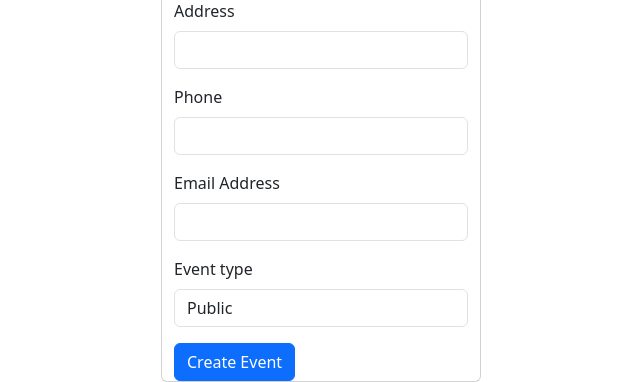
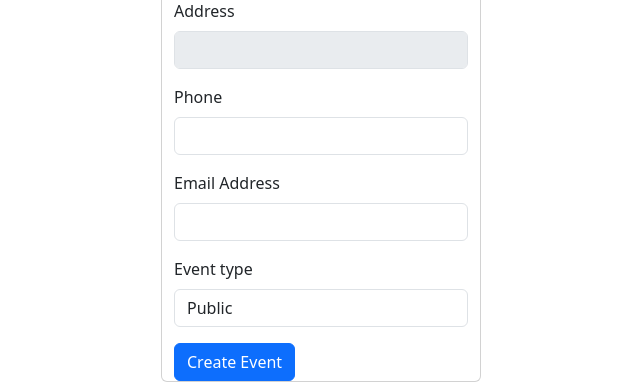
Before and after one commit to jl01128/UniversityEventSite, a PHP site: page /events/create_event.php in a window 1280 px wide. Shown: the part 905-1287 px from the top of the page, without its empty margins (319-959 px from the left). Run offline with PHP 8.4, Linux system fonts and the light colour scheme; a user stored in the database is signed in; data comes from the database, SQL or seed files in the repository; some libraries are stand-ins or nearby versions.

Commit message:
Update create_event.php

```diff
--- a/src/events/create_event.php
+++ b/src/events/create_event.php
@@ -107,6 +107,7 @@ $userRsos = orgs_get_user_orgs_admin($universityId, $userId);
         geocoder.geocode({location: latlng})
             .then((response) => {
                 document.getElementById('address').value = response.results[0].formatted_address;
+                document.getElementById('address-fake').value = response.results[0].formatted_address;
             })
             .catch((e) => window.alert("Geocoder failed due to: " + e));
     }
@@ -157,9 +158,10 @@ $userRsos = orgs_get_user_orgs_admin($universityId, $userId);
                 <input type="num" class="col-2" name="latitude" id="latitude" maxlength="50" hidden required>
                 <input type="num" class="col-2" name="longitude" id="longitude" maxlength="50" hidden required>
 
+                <input type="text" class="form-control" id="address" name="address" required hidden>
                 <div class="mb-3">
                     <label for="address" class="form-label">Address</label>
-                    <input type="text" class="form-control" id="address" name="address" required>
+                    <input type="text" class="form-control" id="address-fake" disabled>
                 </div>
 
                 <div class="mb-3">
```
